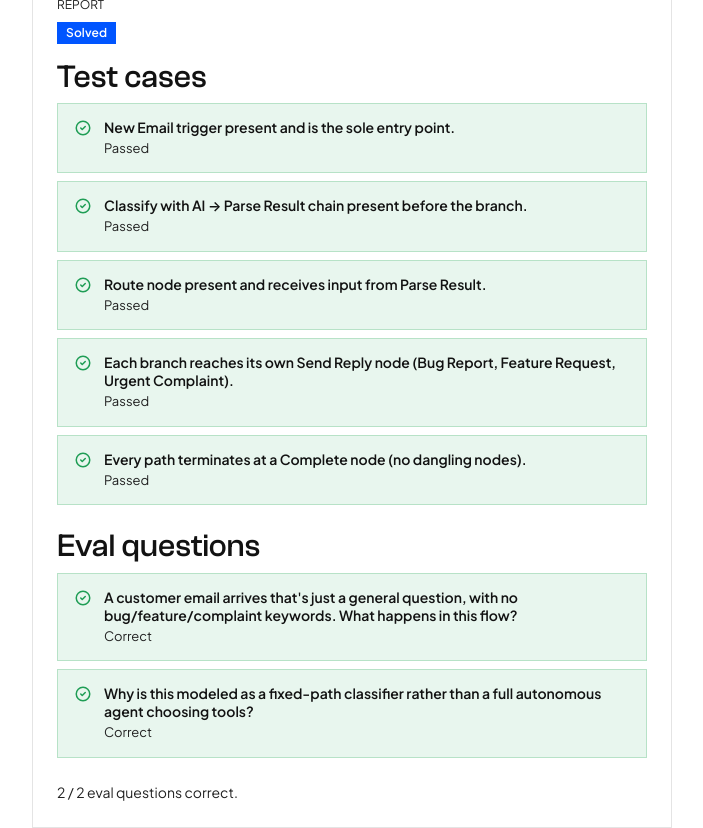
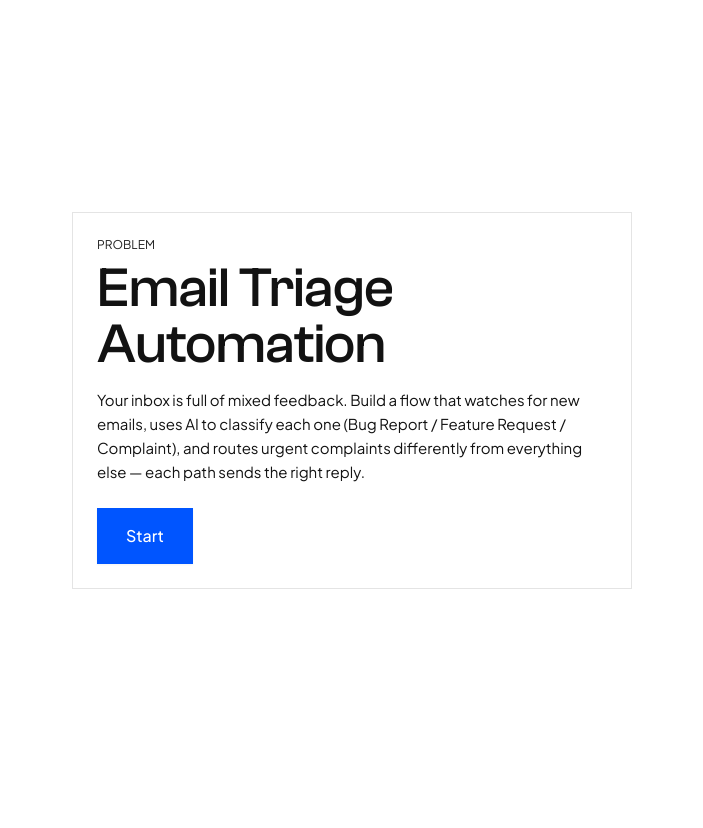
Before and after one commit to Scaler-LLM-Experiments/n8n-Judge, a React (Vite) app in the folder app/: page / in a window 1280 px wide. Shown: the whole page, without its empty margins (288-991 px from the left). After the commit the page ends 800 px from the top, so only its background shows below. Built offline with nearby package versions, Linux system fonts and the light colour scheme.

Commit message:
Wire full Judge prototype state machine end to end

```diff
--- a/app/src/App.jsx
+++ b/app/src/App.jsx
@@ -1,43 +1,52 @@
 // app/src/App.jsx
-import React from 'react';
+import React, { useState } from 'react';
 import { emailTriage } from './data/problems/emailTriage.js';
-import { validateGraph } from './engine/validateGraph.js';
-import { scoreEval } from './engine/evalScore.js';
+import { ProblemStatementScreen } from './screens/ProblemStatementScreen.jsx';
+import { DashboardScreen } from './screens/DashboardScreen.jsx';
+import { EvalScreen } from './screens/EvalScreen.jsx';
 import { ReportScreen } from './screens/ReportScreen.jsx';
 
-const fixtureGraph = {
-  nodes: [
-    { id: 'n1', type: 'trigger' },
-    { id: 'n2', type: 'classify' },
-    { id: 'n3', type: 'parse' },
-    { id: 'n4', type: 'route' },
-    { id: 'n5', type: 'action' },
-    { id: 'n6', type: 'action' },
-    { id: 'n7', type: 'action' },
-    { id: 'n8', type: 'complete' },
-  ],
-  edges: [
-    { id: 'e1', source: 'n1', target: 'n2' },
-    { id: 'e2', source: 'n2', target: 'n3' },
-    { id: 'e3', source: 'n3', target: 'n4' },
-    { id: 'e4', source: 'n4', target: 'n5', sourceHandle: 'bug_report' },
-    { id: 'e5', source: 'n4', target: 'n6', sourceHandle: 'feature_request' },
-    { id: 'e6', source: 'n4', target: 'n7', sourceHandle: 'urgent_complaint' },
-    { id: 'e7', source: 'n5', target: 'n8' },
-    { id: 'e8', source: 'n6', target: 'n8' },
-    { id: 'e9', source: 'n7', target: 'n8' },
-  ],
+const SCREEN = {
+  STATEMENT: 'statement',
+  DASHBOARD: 'dashboard',
+  EVAL: 'eval',
+  REPORT: 'report',
 };
 
-const fixtureAnswers = {};
-emailTriage.evalQuestions.forEach((q) => { fixtureAnswers[q.id] = q.correctIndex; });
+export default function App() {
+  const [screen, setScreen] = useState(SCREEN.STATEMENT);
+  const [runResult, setRunResult] = useState(null);
+  const [evalOutcome, setEvalOutcome] = useState(null);
 
-export default function App() {
-  const runResult = validateGraph(fixtureGraph, emailTriage);
-  const evalOutcome = scoreEval(fixtureAnswers, emailTriage.evalQuestions);
   return (
     <div style={{ height: '100vh' }}>
-      <ReportScreen runResult={runResult} evalOutcome={evalOutcome} />
+      {screen === SCREEN.STATEMENT ? (
+        <ProblemStatementScreen problem={emailTriage} onStart={() => setScreen(SCREEN.DASHBOARD)} />
+      ) : null}
+
+      {screen === SCREEN.DASHBOARD ? (
+        <DashboardScreen
+          problem={emailTriage}
+          onAllTestsPassed={(result) => {
+            setRunResult(result);
+            setScreen(SCREEN.EVAL);
+          }}
+        />
+      ) : null}
+
+      {screen === SCREEN.EVAL ? (
+        <EvalScreen
+          problem={emailTriage}
+          onSubmit={(outcome) => {
+            setEvalOutcome(outcome);
+            setScreen(SCREEN.REPORT);
+          }}
+        />
+      ) : null}
+
+      {screen === SCREEN.REPORT ? (
+        <ReportScreen problem={emailTriage} runResult={runResult} evalOutcome={evalOutcome} />
+      ) : null}
     </div>
   );
 }
```
